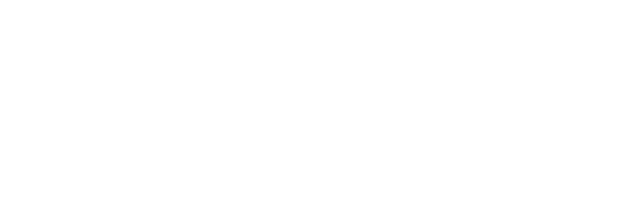
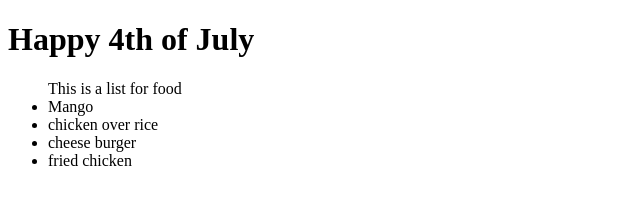
Before and after one commit to Rhasan77/Ptask-github, a plain HTML site: page style/index.html in a window 1280 px wide. Shown: the whole page, without its empty margins (0-640 px from the left). Drawn offline with Linux system fonts and the light colour scheme.

Commit message:
second updated

```diff
--- a/style/index.html
+++ b/style/index.html
@@ -6,6 +6,13 @@
   <title>welcome to my second repository website</title>
 </head>
 <body>
+    <h1> Happy 4th of July</h1>
+    <ul>This is a list for food
+      <li>Mango</li>
+      <li>chicken over rice</li>
+      <li>cheese burger</li>
+      <li>fried chicken</li>
+    </ul>
 
 </body>
 </html>
```
